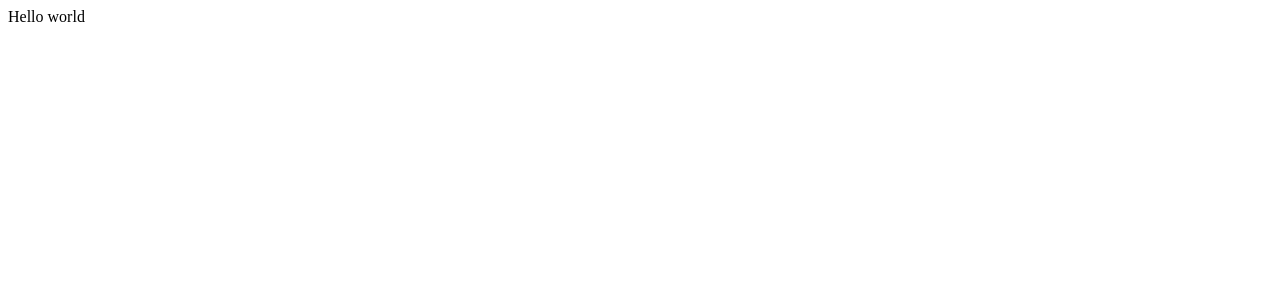
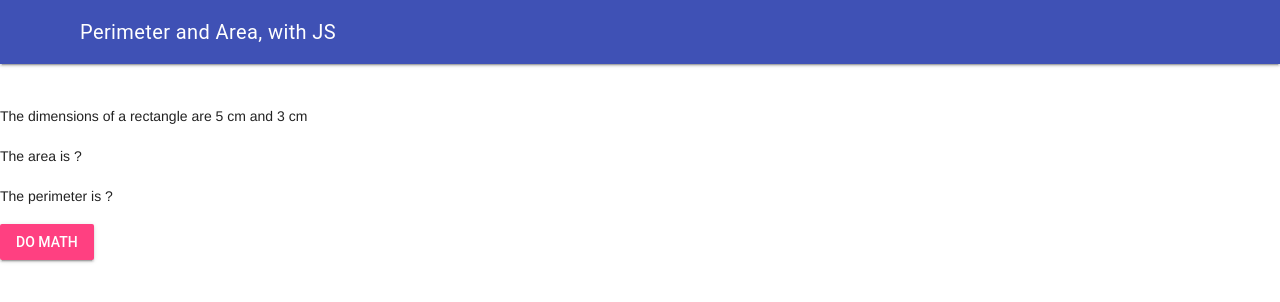
Before and after one commit to AvaVenturino/ICS20-Unit-2-03-JS, a plain HTML site: page index.html in a window 1280 px wide. Drawn offline with nearby package versions, Linux system fonts and the light colour scheme.

Commit message:
added files

```diff
--- a/index.html
+++ b/index.html
@@ -1,13 +1,45 @@
 <!DOCTYPE html>
-<html>
+<!--ICS20-Unit-2-01-js-->
+<html lang="en-ca">
   <head>
     <meta charset="utf-8">
-    <meta name="viewport" content="width=device-width">
-    <title>replit</title>
-    <link href="style.css" rel="stylesheet" type="text/css" />
+    <meta name="description" content="My first website, with JavaScript">
+    <meta name="keywords" content="mths, ics2o">
+    <meta name="author" content="Ava Venturino">
+    <meta name="viewport" content="width=device-width, initial-scale=1.0">
+    <link rel="apple-touch-icon" sizes="180x180" href="apple-touch-icon.png">
+    <link rel="icon" type="image/png" sizes="32x32" href="favicon-32x32.png">
+    <link rel="icon" type="image/png" sizes="16x16" href="favicon-16x16.png">
+    <link rel="manifest" href="site.webmanifest">
+    <link rel="stylesheet" href="https://fonts.googleapis.com/icon?family=Material+Icons">
+    <link rel="stylesheet" href="https://code.getmdl.io/1.3.0/material.indigo-pink.min.css">
+    <title>Perimeter and Area, with JS</title>
   </head>
   <body>
-    Hello world
-    <script src="script.js"></script>
+    <script defer src="https://code.getmdl.io/1.3.0/material.min.js"></script>
+    <script src="./js/script.js"></script>
+    <div class = "mdl-layout mdl-js-layout mdl-layout--fixed-header">
+      <header class = "mdl-layout__header">
+        <div class = "mdl-layout__header-row">
+          <span class = "mdl-layout-title">Perimeter and Area, with JS</span>
+        </div>
+      </header>
+      <main class = "mdl-layout__content">
+        <br>
+        <br>
+        <!-- basic text -->
+        <p>The dimensions of a rectangle are 5 cm and 3 cm</p>
+        <div id="multiply-math">
+          <p>The area is ?</p>
+        </div>
+        <div id="add-math">
+          <p>The perimeter is ?</p>
+        </div>
+  <!-- Raised button with ripple -->
+        <button class="mdl-button mdl-js-button mdl-button--raised mdl-js-ripple-effect mdl-button--accent" onclick="doMathClicked()">
+          Do math
+        </button>
+      </main>
+    </div>
   </body>
 </html>
```
Also changed, not shown: github/linters/.stylelintrc.json (added), script.js (deleted), style.css (deleted), 2 other files.
